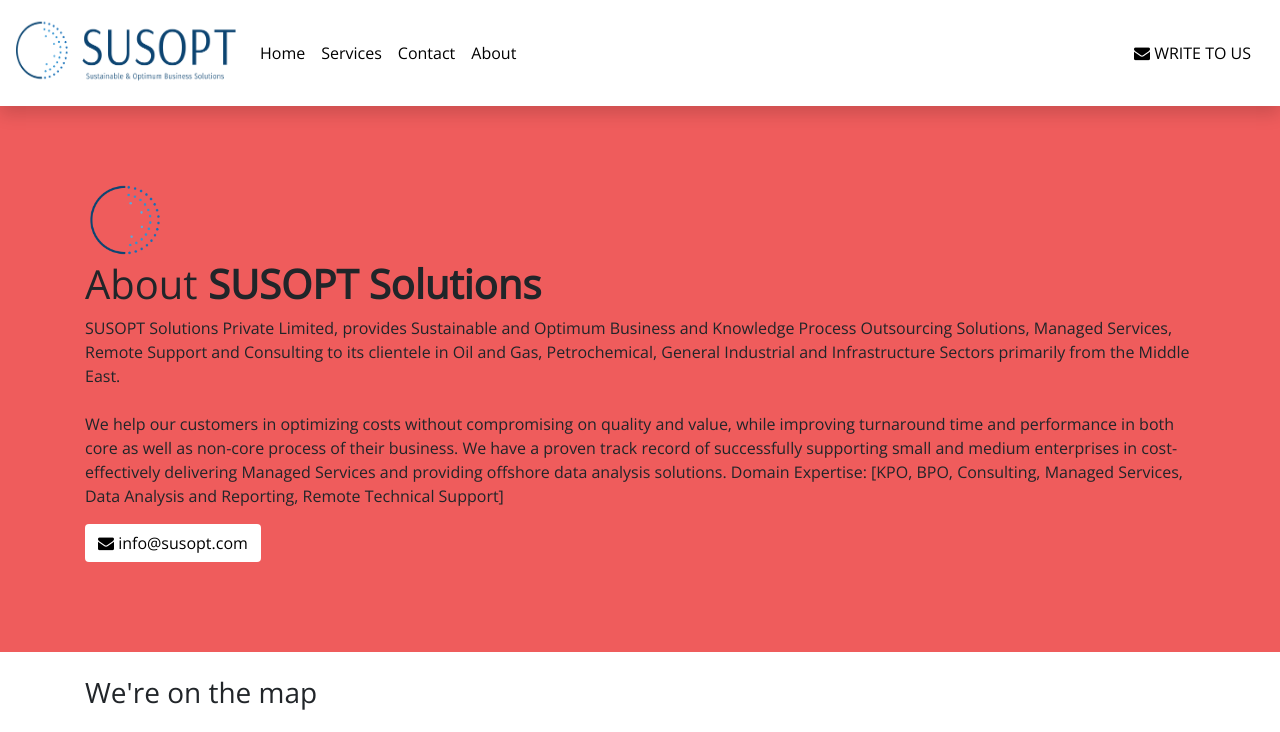
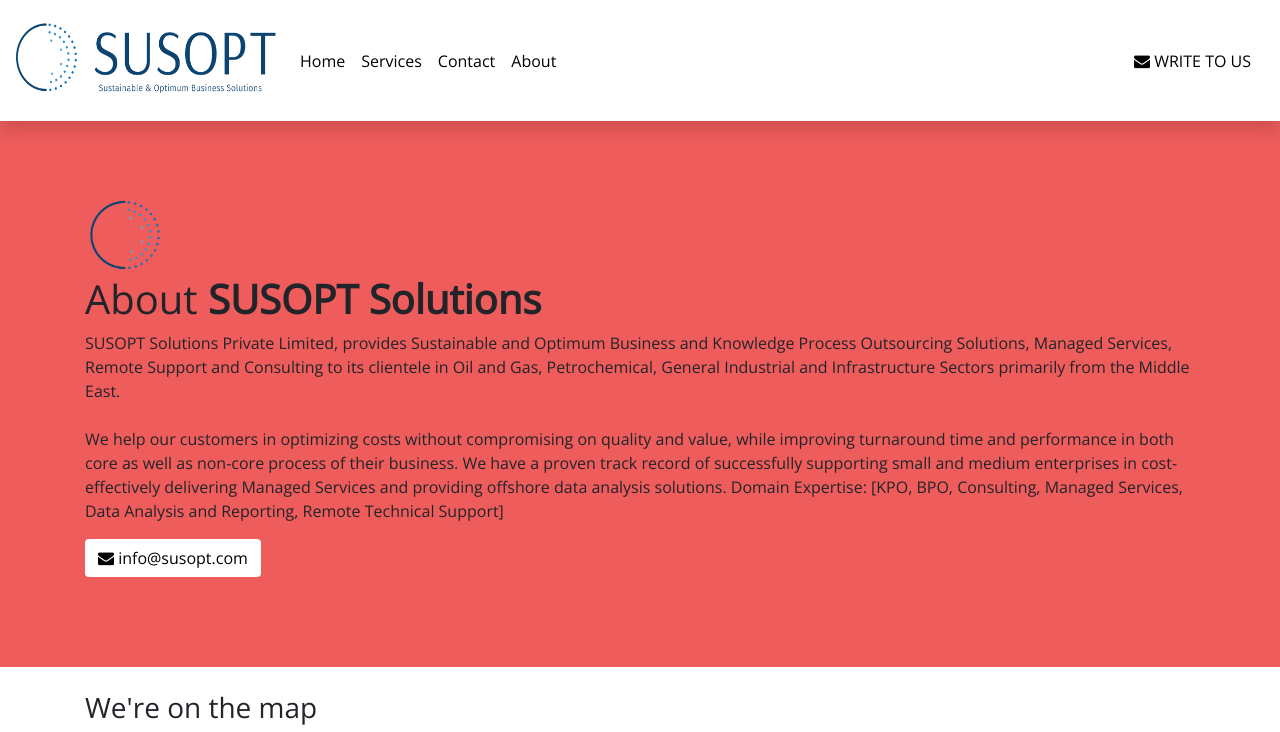
Before and after one commit to qubitslover/susoptfinal, a plain HTML site: page about.html in a window 1280 px wide. Shown: the top 732 px of the page. Drawn offline with nearby package versions, Linux system fonts and the light colour scheme; grey boxes are pictures that could not be loaded.

Commit message:
logo recale

```diff
--- a/about.html
+++ b/about.html
@@ -15,7 +15,7 @@
    <body>
       <header>
          <nav class="navbar navbar-expand-md shadow navbar-dark" style="background: white;">
-            <a class="navbar-brand" href="index.html"> <img src="Susopt.png" height="80" width="220"></a>
+      <a class="navbar-brand" href="index.html"> <img src="Susopt.png" height="95" width="260"></a>
             <button class="navbar-toggler" type="button" data-toggle="collapse" data-target="#navbarCollapse" aria-controls="navbarCollapse" aria-expanded="false" aria-label="Toggle navigation">
             <span class="navbar-toggler-icon"></span>
             </button>
```
Also changed, not shown: contact.html (+1 -1 lines), index.html (+1 -1 lines), services.html (+1 -1 lines).
